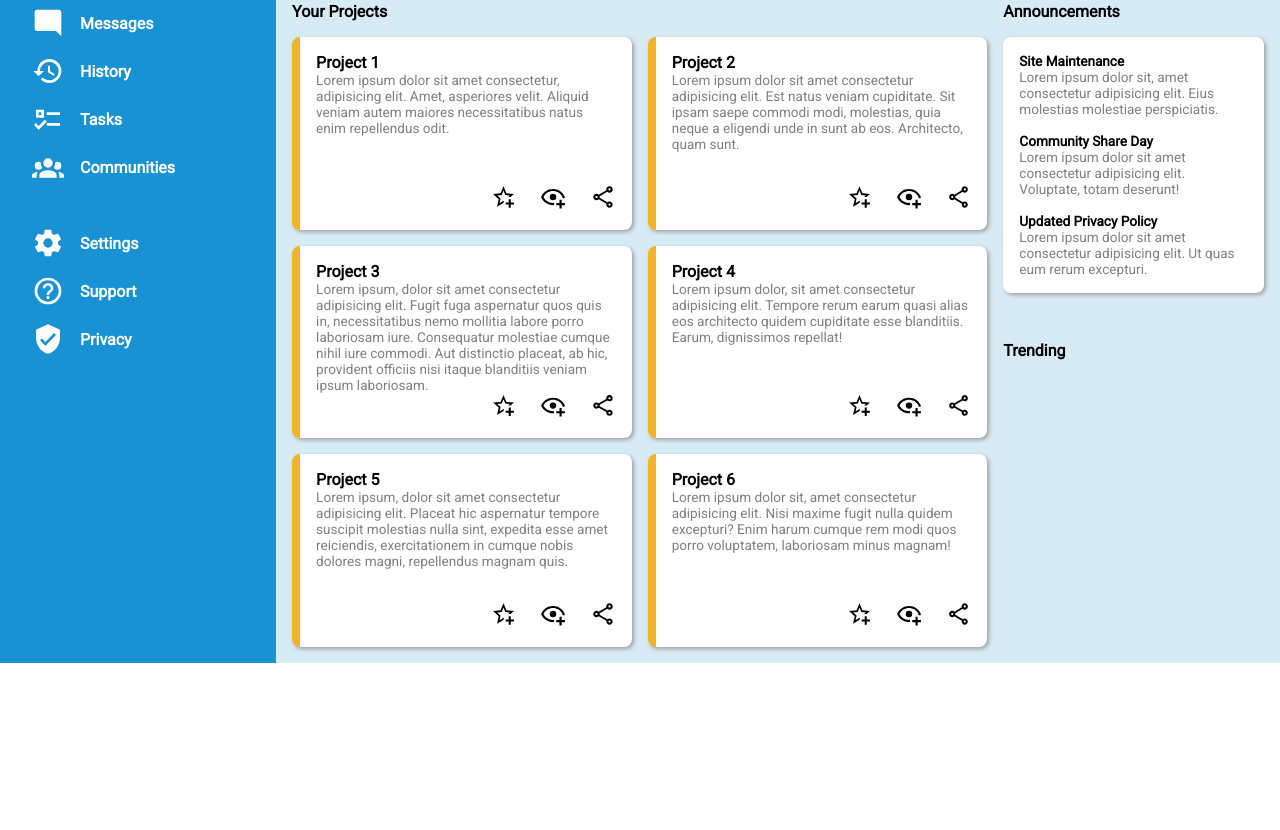
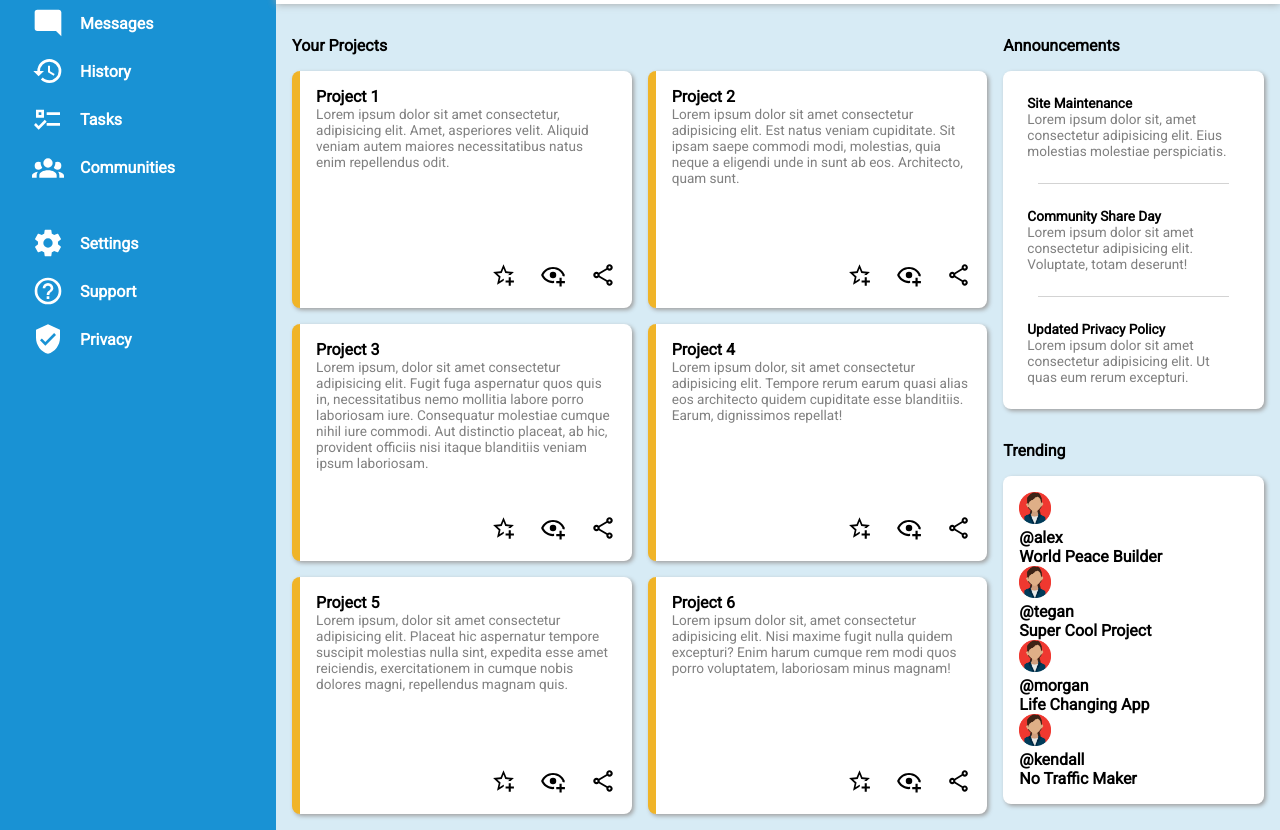
Before and after one commit to Jebonn/admin-dashboard, a plain HTML site: page index.html in a window 1280 px wide. Shown: the part 203-1033 px from the top of the page. Before the commit the page ends 866 px from the top, so only its background shows below. Drawn offline with Linux system fonts and the light colour scheme.

Commit message:
Add article dividers & trending content

```diff
--- a/index.html
+++ b/index.html
@@ -124,18 +124,66 @@
                         <p class="announcement-title">Site Maintenance</p>
                         <div class="announcement-description">Lorem ipsum dolor sit, amet consectetur adipisicing elit. Eius molestias molestiae perspiciatis.</div>
                     </div>
+                    <hr class="solid">
                     <div>
                         <p class="announcement-title">Community Share Day</p>
                         <div class="announcement-description">Lorem ipsum dolor sit amet consectetur adipisicing elit. Voluptate, totam deserunt!</div>
                     </div>
+                    <hr class="solid">
                     <div>
                         <p class="announcement-title">Updated Privacy Policy</p>
                         <div class="announcement-description">Lorem ipsum dolor sit amet consectetur adipisicing elit. Ut quas eum rerum excepturi.</div>
                     </div>
                 </div>
             </section>
-            <section>
+            <section class="trending-section">
                 <p>Trending</p>
+                <div class="trending-container">
+                    <div>
+                        <img class="icon" src="./img/yorum-icon-avatar.png">
+                        <span>
+                            <div>
+                                @alex
+                            </div>
+                            <div>
+                                World Peace Builder
+                            </div>
+                        </span>
+                    </div>
+                    <div>
+                        <img class="icon" src="./img/yorum-icon-avatar.png">
+                        <span>
+                            <div>
+                                @tegan
+                            </div>
+                            <div>
+                                Super Cool Project
+                            </div>
+                        </span>
+                    </div>
+                    <div>
+                        <img class="icon" src="./img/yorum-icon-avatar.png">
+                        <span>
+                            <div>
+                                @morgan
+                            </div>
+                            <div>
+                                Life Changing App
+                            </div>
+                        </span>
+                    </div>
+                    <div>
+                        <img class="icon" src="./img/yorum-icon-avatar.png">
+                        <span>
+                            <div>
+                                @kendall
+                            </div>
+                            <div>
+                                No Traffic Maker
+                            </div>
+                        </span>
+                    </div>
+                </div>
             </section>
         </div>
     </div>
--- a/style.css
+++ b/style.css
@@ -7,7 +7,7 @@
     font-weight: bold;
 }
 
-article, .announcement-container {
+article, .announcement-container, .trending-container {
     background-color: white;
     border-radius: .5em;
     padding: 1em;
@@ -24,6 +24,7 @@ article {
     display: flex;
     flex-direction: column;
     gap: 1em;
+    padding: 1.5em;
 }
 
 article > div {
@@ -48,6 +49,12 @@ button {
     border: none;
     border-radius: 1.25em;
 }
+
+hr.solid {
+    border: none;
+    border-top: 1px solid lightgray;
+    min-width: 90%;
+  }
 
 li {
     margin: 0 1em .25em 1em;
```
Also changed, not shown: img/yorum-icon-avatar.png (added).
